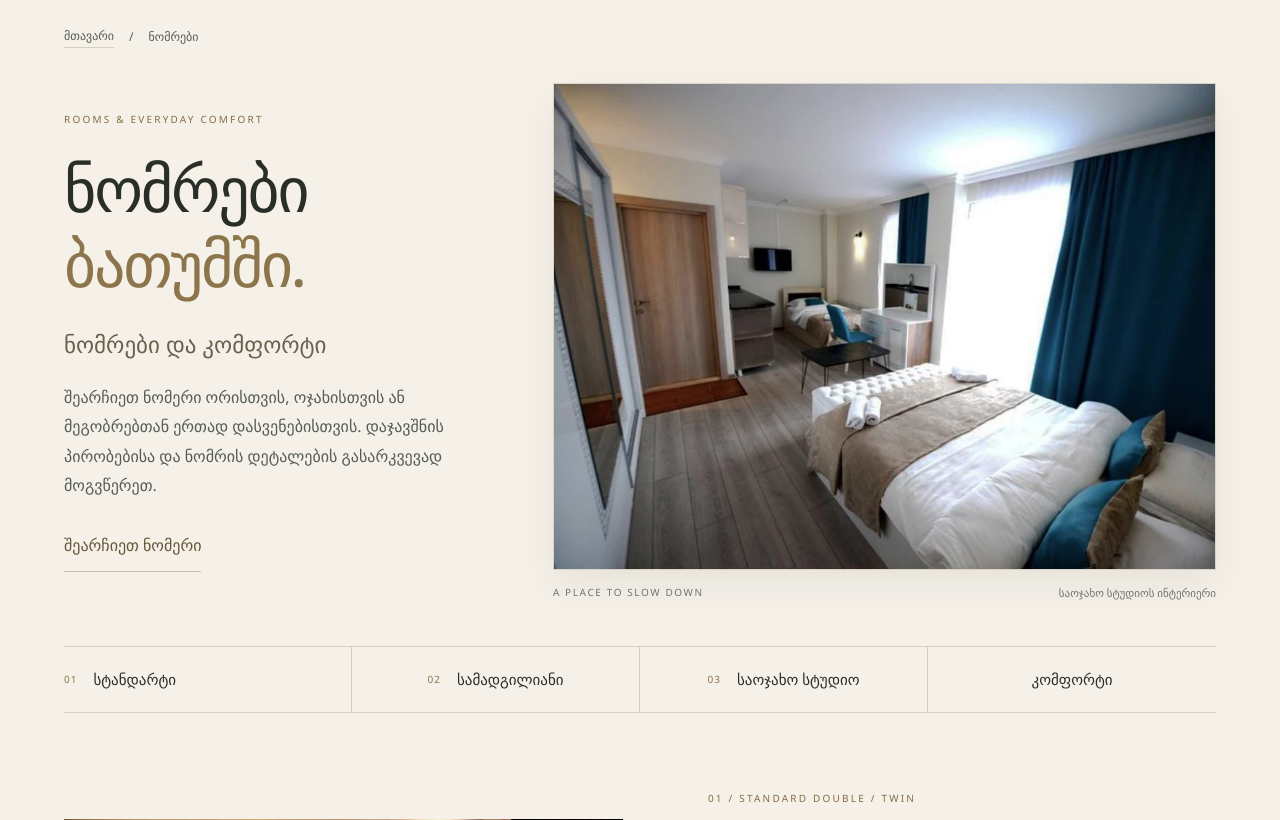
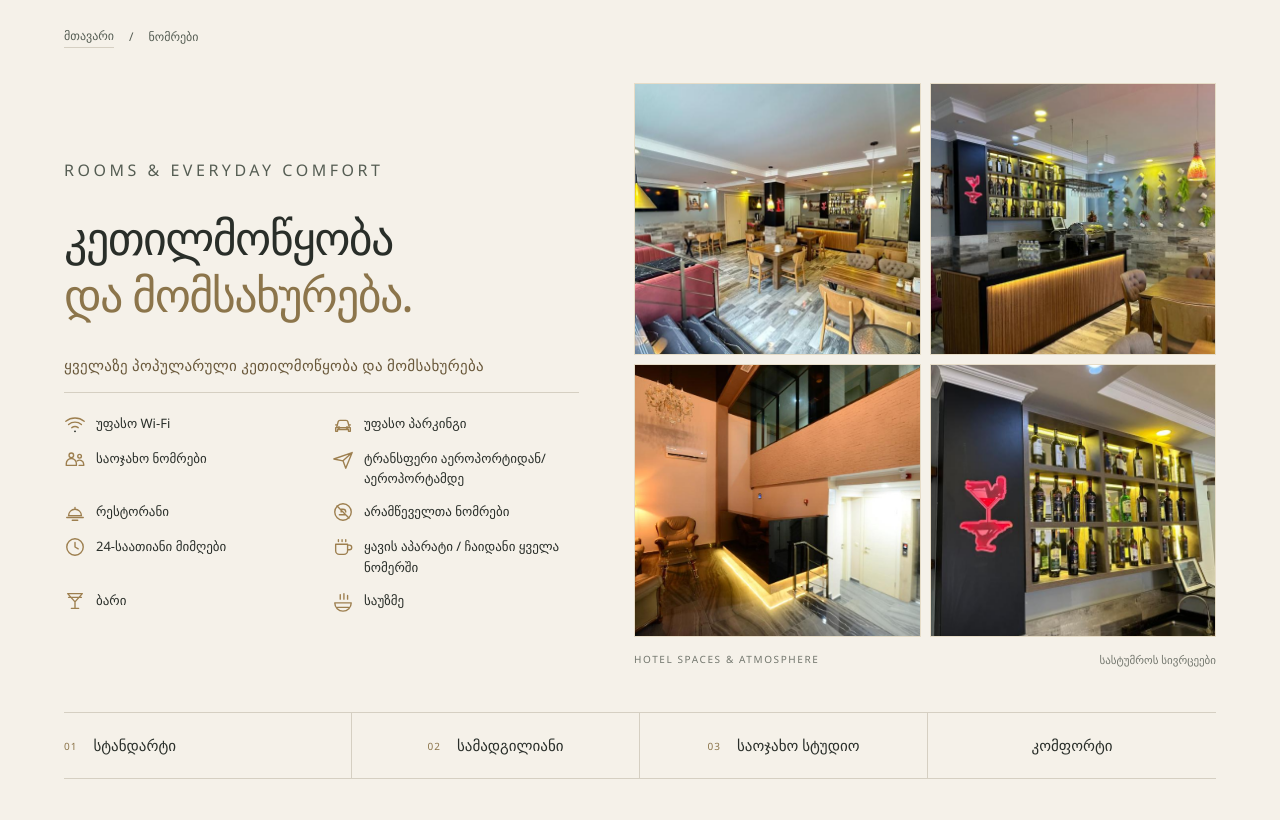
Before and after one commit to Bequcho/digital-office-studio, a PHP site: page /demo/aristocrat/rooms/ in a window 1280 px wide. Shown: the part 97-917 px from the top of the page. Run offline with PHP 8.4, Linux system fonts and the light colour scheme.

Commit message:
Refresh Aristocrat amenities and dark contact page

```diff
--- a/demo/aristocrat/assets/aristocrat-rooms.css
+++ b/demo/aristocrat/assets/aristocrat-rooms.css
@@ -11,6 +11,25 @@
 .rooms-page .rooms-intro-photo .room-photo{aspect-ratio:1.36;border:1px solid #b9ac943d;box-shadow:0 15px 36px #33271712}
 .rooms-page .rooms-intro-photo img{object-position:59% 62%}
 .rooms-page .rooms-intro-photo figcaption{font-size:11px;flex-wrap:wrap}
+.rooms-page .rooms-intro{grid-template-columns:minmax(0,1fr) minmax(0,1.13fr);gap:55px;align-items:center}
+.rooms-page .rooms-intro h1{font-size:clamp(39px,3.6vw,53px);line-height:1.23}
+.rooms-page .popular-amenities-heading{font-family:var(--sans);font-size:15px;font-weight:500;line-height:1.6;letter-spacing:.02em;color:#69583a;margin-top:30px;padding-bottom:15px;border-bottom:1px solid var(--line)}
+.rooms-page .popular-amenities{display:grid;grid-template-columns:repeat(2,minmax(0,1fr));column-gap:21px;row-gap:13px;list-style:none;padding:0;margin:20px 0 0}
+.rooms-page .popular-amenities li{display:flex;gap:10px;align-items:flex-start;min-width:0;font-size:13px;line-height:1.55;color:var(--ink);overflow-wrap:anywhere}
+.rooms-page .popular-amenities li svg{width:22px;height:22px;flex:none;stroke:#9d7f4f;stroke-width:1.5;stroke-linecap:round;stroke-linejoin:round;fill:none}
+.rooms-page .rooms-intro-collage{min-width:0;margin:0}
+.rooms-page .hotel-spaces-grid{display:grid;grid-template-columns:repeat(2,minmax(0,1fr));grid-template-rows:repeat(2,minmax(0,1fr));gap:9px;aspect-ratio:1.05}
+.rooms-page .hotel-spaces-grid img{width:100%;height:100%;min-height:0;object-fit:cover;border:1px solid #b99a6240}
+.rooms-page .hotel-spaces-grid img:first-child{object-position:50% 48%}
+.rooms-page .hotel-spaces-grid img:nth-child(2){object-position:49% 43%}
+.rooms-page .hotel-spaces-grid img:nth-child(3){object-position:50% 56%}
+.rooms-page .hotel-spaces-grid img:nth-child(4){object-position:49% 49%}
+.rooms-page .rooms-intro-collage figcaption{flex-wrap:wrap;font-size:11px}
+@media(max-width:1100px){.rooms-page .rooms-intro{gap:28px}.rooms-page .rooms-intro h1{font-size:40px}.rooms-page .popular-amenities{column-gap:12px}.rooms-page .popular-amenities li{font-size:12px}}
+@media(max-width:900px){.rooms-page .rooms-intro{grid-template-columns:minmax(0,1fr);gap:32px}.rooms-page .rooms-intro h1{font-size:51px}.rooms-page .popular-amenities{column-gap:28px;row-gap:16px}.rooms-page .popular-amenities li{font-size:15px}.rooms-page .hotel-spaces-grid{aspect-ratio:1.35}}
+@media(max-width:700px){.rooms-page .rooms-intro h1{font-size:clamp(35px,8vw,46px)}.rooms-page .popular-amenities-heading{font-size:14px;margin-top:24px}.rooms-page .popular-amenities{gap:15px 13px;margin-top:18px}.rooms-page .popular-amenities li{font-size:12px;gap:7px}.rooms-page .popular-amenities li svg{width:20px;height:20px}.rooms-page .hotel-spaces-grid{gap:7px;aspect-ratio:1.12}.rooms-page .rooms-intro-collage figcaption{font-size:10px}}
+@media(max-width:540px){.rooms-page .popular-amenities{grid-template-columns:minmax(0,1fr);row-gap:12px}.rooms-page .popular-amenities li{font-size:14px;align-items:center;gap:12px}}
+@media(max-width:380px){.rooms-page .popular-amenities{grid-template-columns:minmax(0,1fr)}.rooms-page .popular-amenities li{font-size:14px}.rooms-page .hotel-spaces-grid{aspect-ratio:.96}}
 .rooms-page .room-photo{display:block;position:relative;width:100%;padding:0;border:0;background:var(--stone);overflow:hidden;min-width:0}
 .rooms-page .room-photo img{position:absolute;inset:0;width:100%;height:100%;object-fit:cover;transition:transform .6s ease}
 .rooms-page .room-photo:hover img{transform:scale(1.02)}
--- a/demo/aristocrat/rooms/index.html
+++ b/demo/aristocrat/rooms/index.html
@@ -9,7 +9,7 @@
   <meta name="description" content="Aristocrat Hotel Batumi — ნომრები, ნომრის აღჭურვილობა და სასტუმროს მომსახურება. საიტის არაოფიციალური დემოვერსია.">
   <title>ნომრები და კომფორტი — Aristocrat Hotel Batumi</title>
   <link rel="icon" href="data:,">
-  <link rel="preload" as="image" href="/demo/aristocrat/assets/room-spacious-double.webp">
+  <link rel="preload" as="image" href="/demo/aristocrat/assets/hotel-lobby.jpg">
   <link rel="stylesheet" href="/demo/aristocrat/assets/aristocrat.css">
   <link rel="stylesheet" href="/demo/aristocrat/assets/aristocrat-rooms.css">
   <script src="/demo/aristocrat/assets/aristocrat.js" defer></script>
@@ -40,16 +40,29 @@
     <section class="rooms-intro shell" aria-labelledby="rooms-page-title">
       <div class="rooms-intro-copy reveal">
         <p class="eyebrow" lang="en">ROOMS &amp; EVERYDAY COMFORT</p>
-        <h1 id="rooms-page-title">ნომრები<br><em>ბათუმში.</em></h1>
-        <p class="rooms-intro-subtitle">ნომრები და კომფორტი</p>
-        <p>შეარჩიეთ ნომერი ორისთვის, ოჯახისთვის ან მეგობრებთან ერთად დასვენებისთვის. დაჯავშნის პირობებისა და ნომრის დეტალების გასარკვევად მოგვწერეთ.</p>
-        <a class="text-link" href="#standard">შეარჩიეთ ნომერი</a>
+        <h1 id="rooms-page-title">კეთილმოწყობა<br><em>და მომსახურება.</em></h1>
+        <h2 class="popular-amenities-heading">ყველაზე პოპულარული კეთილმოწყობა და მომსახურება</h2>
+        <ul class="popular-amenities">
+          <li><svg viewBox="0 0 24 24" aria-hidden="true"><path d="M2 9a16 16 0 0 1 20 0M5 12.5a11 11 0 0 1 14 0M8.5 16a6 6 0 0 1 7 0"/><circle cx="12" cy="20" r="1" fill="currentColor" stroke="none"/></svg><span>უფასო Wi-Fi</span></li>
+          <li><svg viewBox="0 0 24 24" aria-hidden="true"><path d="M5 16 6.7 9.5A2 2 0 0 1 8.6 8h6.8a2 2 0 0 1 1.9 1.5L19 16M4 16h16v4h-2v-2H6v2H4zM4 13h2m12 0h2"/><circle cx="7.5" cy="16" r=".8"/><circle cx="16.5" cy="16" r=".8"/></svg><span>უფასო პარკინგი</span></li>
+          <li><svg viewBox="0 0 24 24" aria-hidden="true"><circle cx="8" cy="8" r="2.5"/><circle cx="17" cy="9" r="2"/><path d="M2.5 19v-2a5.5 5.5 0 0 1 11 0v2zM14.5 14a4.5 4.5 0 0 1 7 3.7V19h-5"/></svg><span>საოჯახო ნომრები</span></li>
+          <li><svg viewBox="0 0 24 24" aria-hidden="true"><path d="m2 12 20-7-7 17-3-8-10-2zM12 14 22 5"/></svg><span>ტრანსფერი აეროპორტიდან/აეროპორტამდე</span></li>
+          <li><svg viewBox="0 0 24 24" aria-hidden="true"><path d="M3 18h18M5 16h14a7 7 0 0 0-14 0zM12 9V7M9 21h6"/></svg><span>რესტორანი</span></li>
+          <li><svg viewBox="0 0 24 24" aria-hidden="true"><circle cx="12" cy="12" r="9"/><path d="m5.5 5.5 13 13M8 15h7M10 12V9h2c2 0 3 1 3 3"/></svg><span>არამწეველთა ნომრები</span></li>
+          <li><svg viewBox="0 0 24 24" aria-hidden="true"><circle cx="12" cy="12" r="9"/><path d="M12 7v5l3.5 2"/></svg><span>24-საათიანი მიმღები</span></li>
+          <li><svg viewBox="0 0 24 24" aria-hidden="true"><path d="M4 9h13v7a4 4 0 0 1-4 4H8a4 4 0 0 1-4-4zM17 10h2a2.5 2.5 0 0 1 0 5h-2M7 4v2M11 4v2M15 4v2"/></svg><span>ყავის აპარატი / ჩაიდანი ყველა ნომერში</span></li>
+          <li><svg viewBox="0 0 24 24" aria-hidden="true"><path d="M4 4h16l-8 9-8-9zM12 13v6M8 20h8M5 8h14"/></svg><span>ბარი</span></li>
+          <li><svg viewBox="0 0 24 24" aria-hidden="true"><path d="M3 14a9 9 0 0 0 18 0H3zM6 19h12M9 5v5M13 4v6M17 6v4"/></svg><span>საუზმე</span></li>
+        </ul>
       </div>
-      <figure class="rooms-intro-photo reveal">
-        <button class="room-photo" type="button" data-room-set="family" data-room-index="2" aria-label="საოჯახო სტუდიოს ფოტოს გადიდება">
-          <img src="/demo/aristocrat/assets/room-spacious-double.webp" alt="საოჯახო სტუდიო ორადგილიანი საწოლითა და დამატებითი საძილე ადგილით" width="1000" height="667" fetchpriority="high">
-        </button>
-        <figcaption><span lang="en">A PLACE TO SLOW DOWN</span><span>საოჯახო სტუდიოს ინტერიერი</span></figcaption>
+      <figure class="rooms-intro-collage reveal">
+        <div class="hotel-spaces-grid" aria-label="Aristocrat Hotel Batumi — სასტუმროს ოთხი ფოტო">
+          <img src="/demo/aristocrat/assets/hotel-lobby.jpg" alt="სასტუმროს ფოიე სავარძლებით, ჭაღითა და ლიფტით" width="576" height="768" fetchpriority="high">
+          <img src="/demo/aristocrat/assets/hotel-bar-shelves.jpg" alt="ბარის განათებული თაროები სასმელებით" width="576" height="768" loading="lazy">
+          <img src="/demo/aristocrat/assets/hotel-restaurant.jpg" alt="სასტუმროს რესტორანი და დასასვენებელი სივრცე" width="1024" height="683" loading="lazy">
+          <img src="/demo/aristocrat/assets/hotel-bar-counter.jpg" alt="სასტუმროს ბარის დახლი და მყუდრო მაგიდები" width="576" height="768" loading="lazy">
+        </div>
+        <figcaption><span lang="en">HOTEL SPACES &amp; ATMOSPHERE</span><span>სასტუმროს სივრცეები</span></figcaption>
       </figure>
     </section>
     <nav class="room-index shell" aria-label="ნომრების კატეგორიები">
```
Also changed, not shown: demo/aristocrat/assets/aristocrat-contact.css (+22 -0 lines), tools/templates/aristocrat/rooms.html (+23 -10 lines), demo/aristocrat/assets/hotel-bar-counter.jpg (added), demo/aristocrat/assets/hotel-bar-shelves.jpg (added), demo/aristocrat/assets/hotel-lobby.jpg (added), demo/aristocrat/assets/hotel-restaurant.jpg (added).
